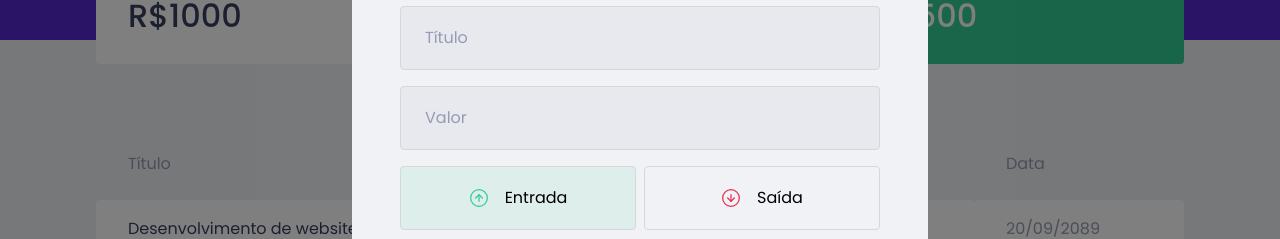
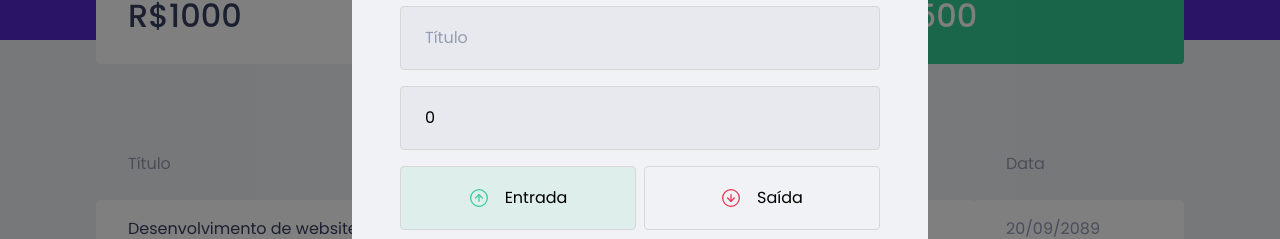
Before and after one commit to pedrodgoes/project-mod-two-ignite, a React (Create React App) app: page / in a window 1280 px wide. Both pictures are taken after a click on the button "Nova transação". Shown: the part 232-471 px from the top of the page. Built offline with nearby package versions, Linux system fonts and the light colour scheme; no server answers; what miragejs would draw is missing.

Commit message:
feat: :sparkles: add function to save data of inouts

```diff
--- a/src/components/NewTransactionModal/index.tsx
+++ b/src/components/NewTransactionModal/index.tsx
@@ -1,4 +1,4 @@
-import { useState } from "react";
+import { FormEvent, useState } from "react";
 import Modal from "react-modal";
 import closeImg from "../../assets/close.svg";
 import incomeImg from "../../assets/income.svg";
@@ -10,11 +10,22 @@
   onRequestClose: () => void;
 }
 
+Modal.setAppElement("#root");
+
 export function NewTransactionModal({
   isOpen,
   onRequestClose,
 }: NewTransactionModalProps) {
   const [type, setType] = useState("deposit");
+  const [title, setTitle] = useState("");
+  const [value, setValue] = useState(0);
+  const [category, setCategory] = useState("");
+
+  function handleCreateNewTransaction(event: FormEvent) {
+    event.preventDefault();
+    console.log("oi");
+    console.log(title, value, type, category);
+  }
 
   return (
     <Modal
@@ -23,7 +34,7 @@
       overlayClassName="react-modal-overlay"
       className="react-modal-content"
     >
-      <Container>
+      <Container onSubmit={handleCreateNewTransaction}>
         <button
           type="button"
           className="react-modal-close"
@@ -34,9 +45,18 @@
 
         <h2>Cadastrar transação</h2>
 
-        <input placeholder="Título" />
+        <input
+          placeholder="Título"
+          value={title}
+          onChange={(event) => setTitle(event.target.value)}
+        />
 
-        <input placeholder="Valor" type="number" />
+        <input
+          placeholder="Valor"
+          type="number"
+          value={value}
+          onChange={(event) => setValue(Number(event.target.value))}
+        />
 
         <TransactionTypeContainer>
           <RadioBox
@@ -63,7 +83,11 @@
           </RadioBox>
         </TransactionTypeContainer>
 
-        <input placeholder="Categoria" />
+        <input
+          placeholder="Categoria"
+          value={category}
+          onChange={(event) => setCategory(event.target.value)}
+        />
 
         <button type="submit">Cadastrar</button>
       </Container>
```
